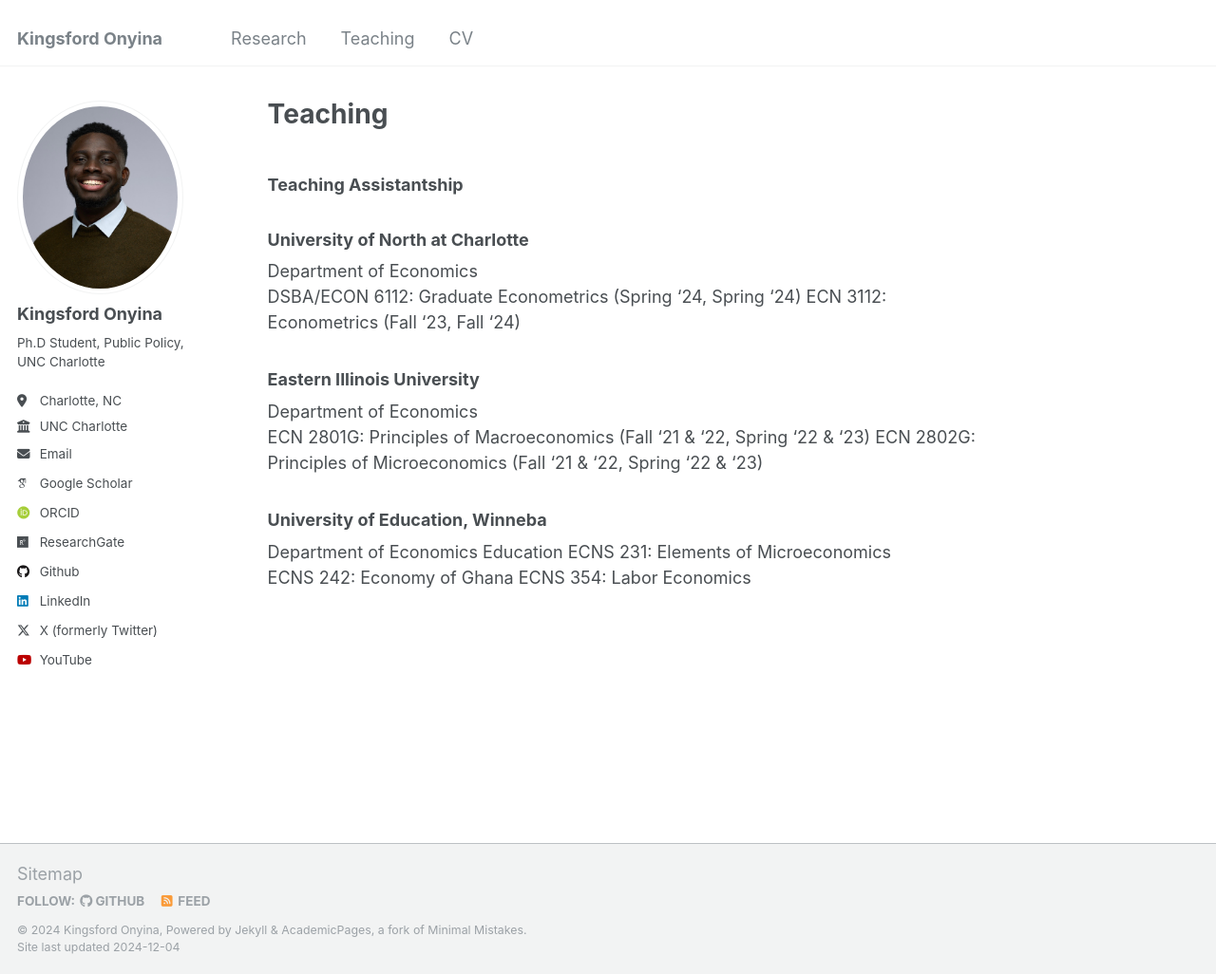
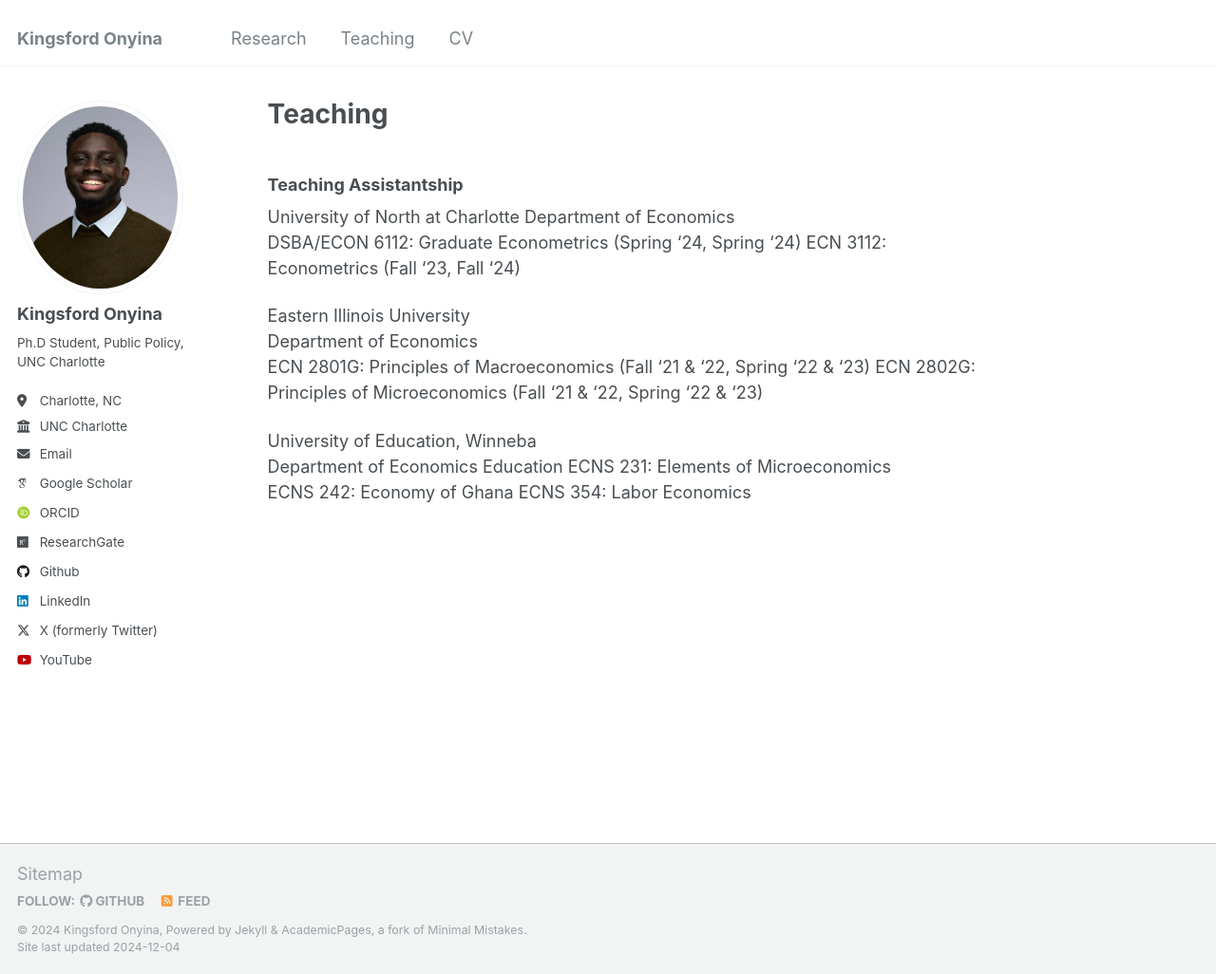
Before and after one commit to kingsfordonyina/kingsfordonyina.github.io, a Jekyll site: the page built from _pages/teaching.md, in a window 1280 px wide and 1026 px high. Shown: the whole window at 95% size. Built offline with Jekyll 4.4.1, drawn with Linux system fonts in a browser that asks for light colours; some web fonts are replaced.

```diff
--- a/_pages/teaching.md
+++ b/_pages/teaching.md
@@ -7,18 +7,18 @@ author_profile: true
 
 ### Teaching Assistantship
 
-### University of North at Charlotte
+University of North at Charlotte
 Department of Economics
 DSBA/ECON 6112: Graduate Econometrics (Spring ‘24, Spring ‘24)
 ECN 3112: Econometrics (Fall ‘23, Fall ‘24)
 
 
-### Eastern Illinois University
+Eastern Illinois University
 Department of Economics
 ECN 2801G: Principles of Macroeconomics (Fall ‘21 & ‘22, Spring ‘22 & ‘23)
 ECN 2802G: Principles of Microeconomics (Fall ‘21 & ‘22, Spring ‘22 & ‘23)
 
-### University of Education, Winneba
+University of Education, Winneba
 Department of Economics Education
 ECNS 231: Elements of Microeconomics
 ECNS 242: Economy of Ghana
```
